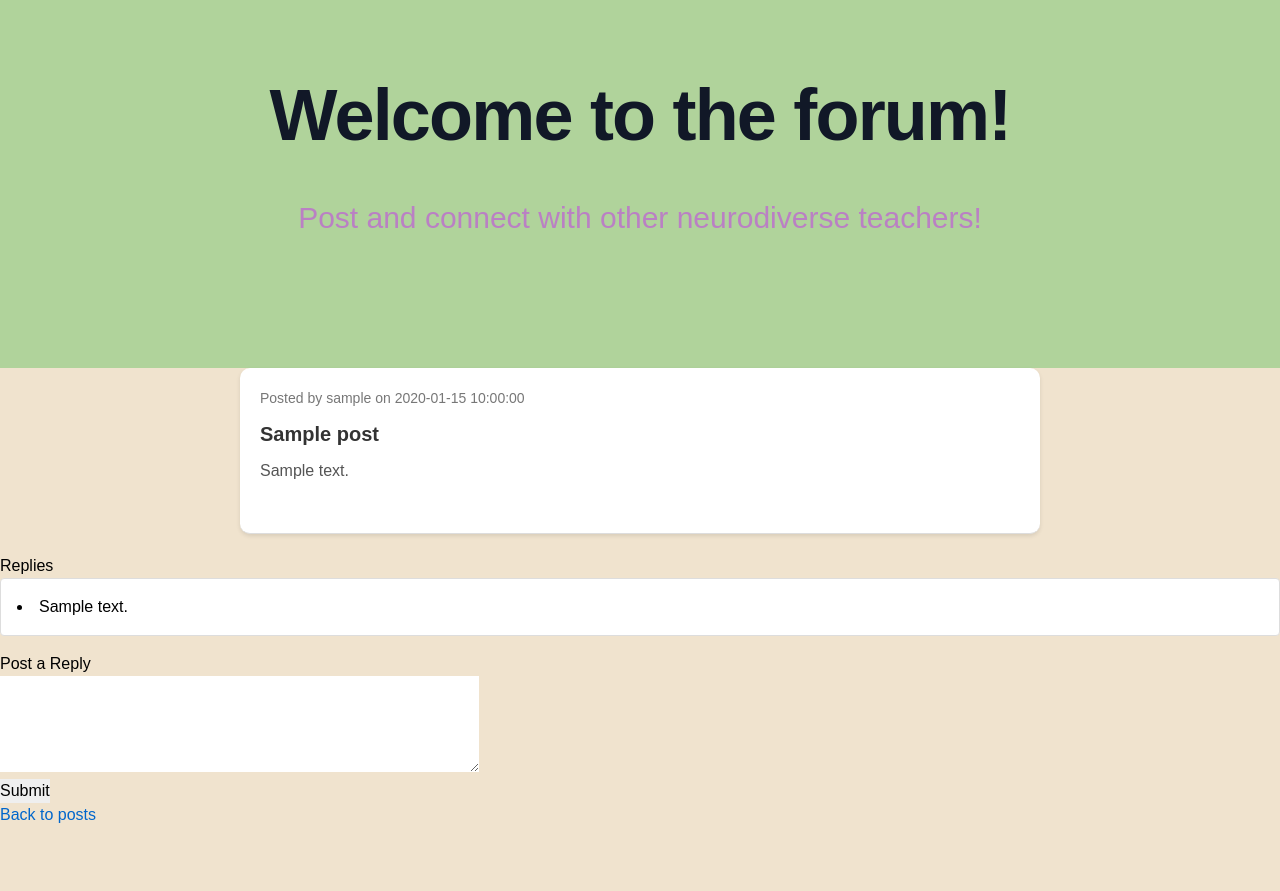
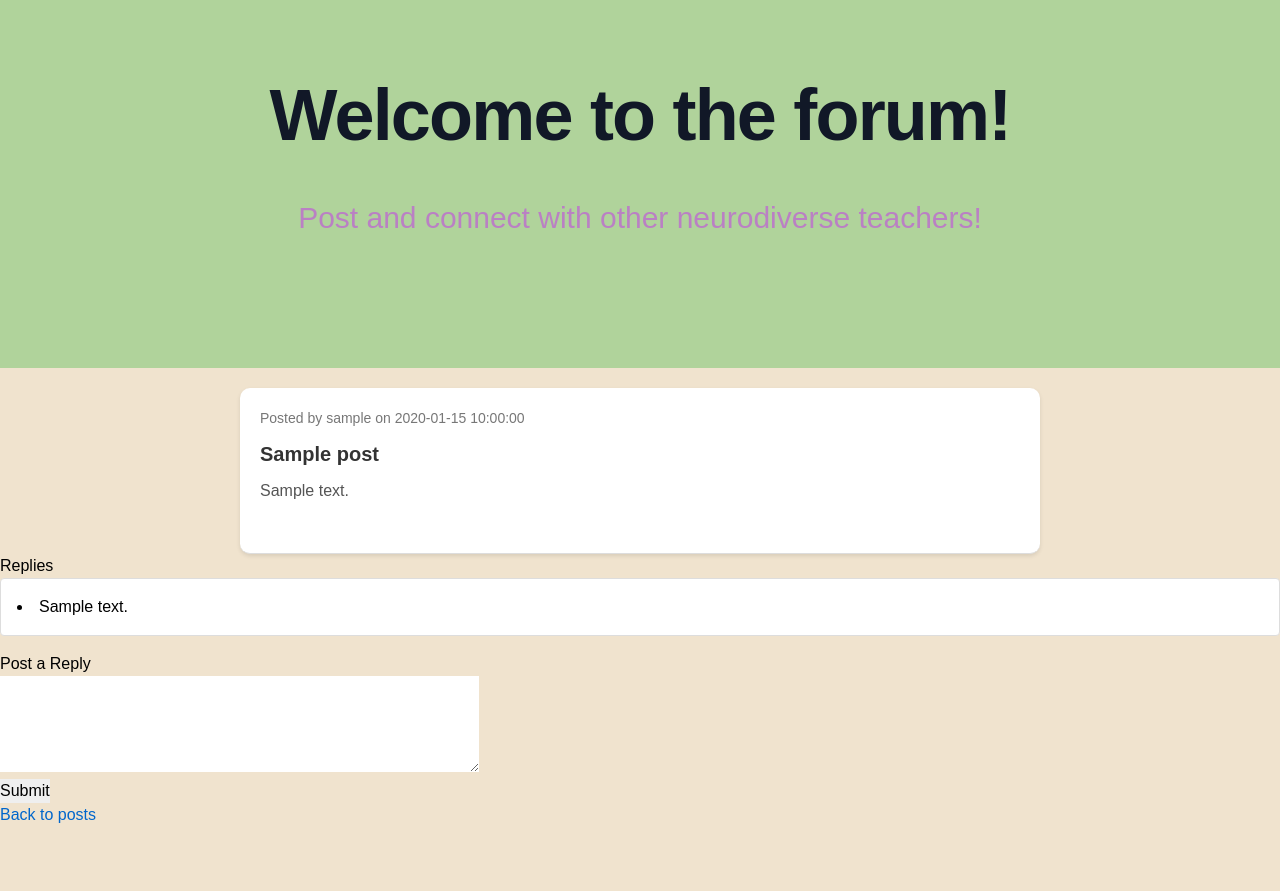
Before and after one commit to Neurocator/Neurocator, a Flask app: page /thread/1 in a window 1280 px wide. Shown: the part 65-956 px from the top of the page. Run offline with Flask 3, Linux system fonts and the light colour scheme; tables that the repository leaves empty hold one stand-in row (values such as "Sample post"); a database or web service that is not in the repository returns one stand-in record (values such as "Sample title"); some libraries are stand-ins or nearby versions; some web fonts are replaced.

Commit message:
pls update

```diff
--- a/app.py
+++ b/app.py
@@ -167,8 +167,8 @@ def addPost():
 def thread(post_id):
     if request.method == 'POST':
         reply_content = request.form['reply']
-        reply_query = "INSERT INTO replies (content, post_id) VALUES (%s, %s)" # MAKE THIS INCLUDE TTILE + CONTENT
-        reply_query_vars = (reply_content, post_id) # maybe here too?
+        reply_query = "INSERT INTO replies (content, post_id) VALUES (%s, %s)"
+        reply_query_vars = (reply_content, post_id)
         conn = psycopg2.connect(**db_params)
         cur = conn.cursor()
         cur.execute(reply_query, reply_query_vars)
--- a/templates/base.html.j2
+++ b/templates/base.html.j2
@@ -7,9 +7,9 @@
     <title>Neurocator!</title>
     <!-- Add your CSS framework here, for example Tailwind CSS -->
     <link href="https://cdn.jsdelivr.net/npm/tailwindcss@2.1.2/dist/tailwind.min.css" rel="stylesheet">
-    <link rel="stylesheet" type="text/css" href="static/style.css" />
-    <link rel="icon" type="image/x-icon" href="static/IMG_1373.jpg"/>
-    <link rel="icon" type="image/x-icon" href="../static/home_icons/logo.png"/>
+    <link rel="stylesheet" type="text/css" href="../static/style.css" />
+    <link rel="icon" type="image/x-icon" href="../static/IMG_1373.jpg"/>
+    <link rel="icon" type="image/x-icon" href="../static/logo.png"/>
 </head>
 
 <body>
@@ -19,7 +19,7 @@
             <div class="flex justify-between h-16">
                 <div class="flex">
                     <a href="/" class="flex-shrink-0 flex items-center">
-                        <img src="static/logo-new.svg" class="h-10 w-10">
+                        <img src="../static/logo-new.svg" class="h-10 w-10">
                         <span class="ml-2 text-xl font-bold tracking-wide text-gray-800 uppercase">Neurocator!</span>
                     </a>
                     <div class="hidden sm:ml-6 sm:flex sm:space-x-8">
--- a/templates/thread.html.j2
+++ b/templates/thread.html.j2
@@ -2,6 +2,7 @@
 
 {% block head %}
 <link rel="stylesheet" href="https://fonts.googleapis.com/css2?family=OpenDyslexic:wght@400;700&display=swap">
+{% include "/static/style.css" %}
 {% endblock %}
 
 {% block body %}
@@ -87,7 +88,7 @@ li {
 }
 
 button[type="submit"] {
-        display: inline-block;
+        display: inline;
         width: 100%;
         padding: 10px;
         background-color: #b0d39b;
@@ -153,7 +154,7 @@ button[type="submit"]:hover {
         padding: 20px;
         border-bottom: 1px solid #ddd;
         padding-bottom: 50px;
-        margin-bottom: 20px;
+        margin-top: 20px;
     }
 
     .individual-post:last-child {
```
